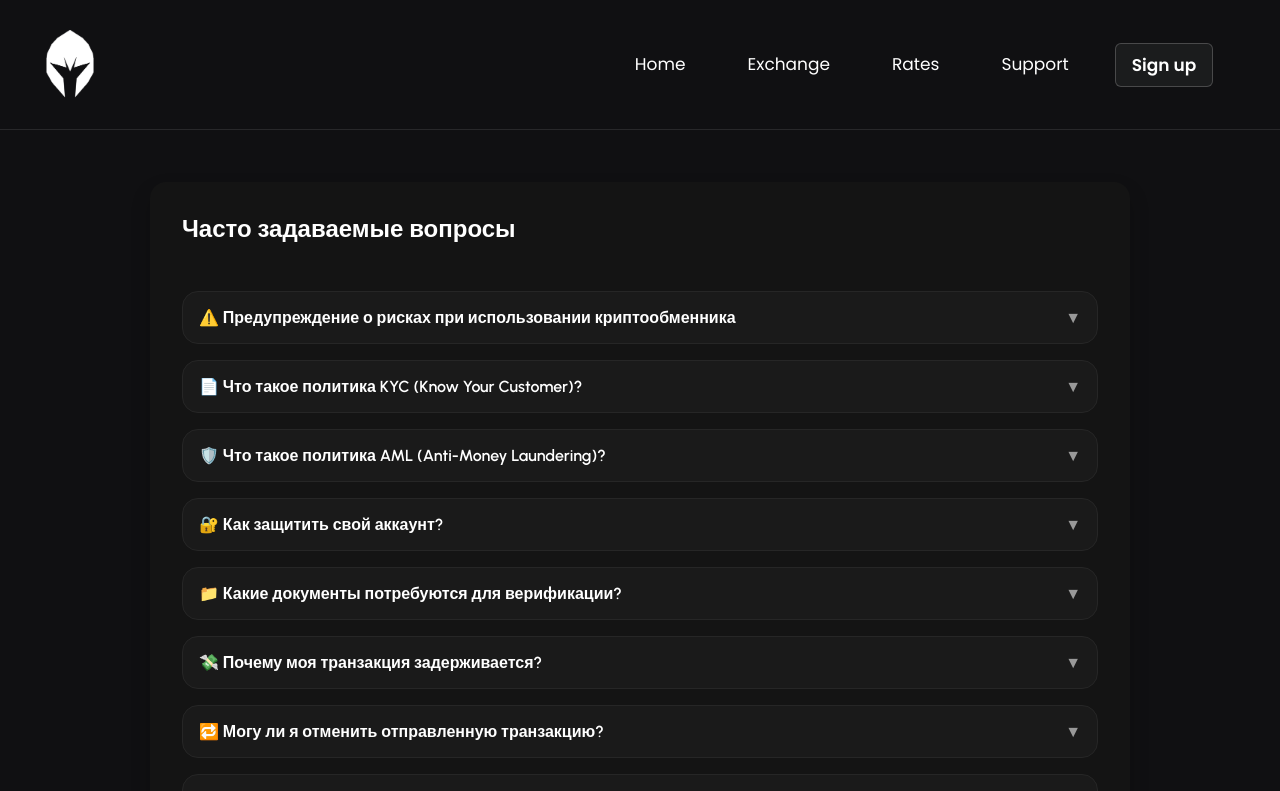
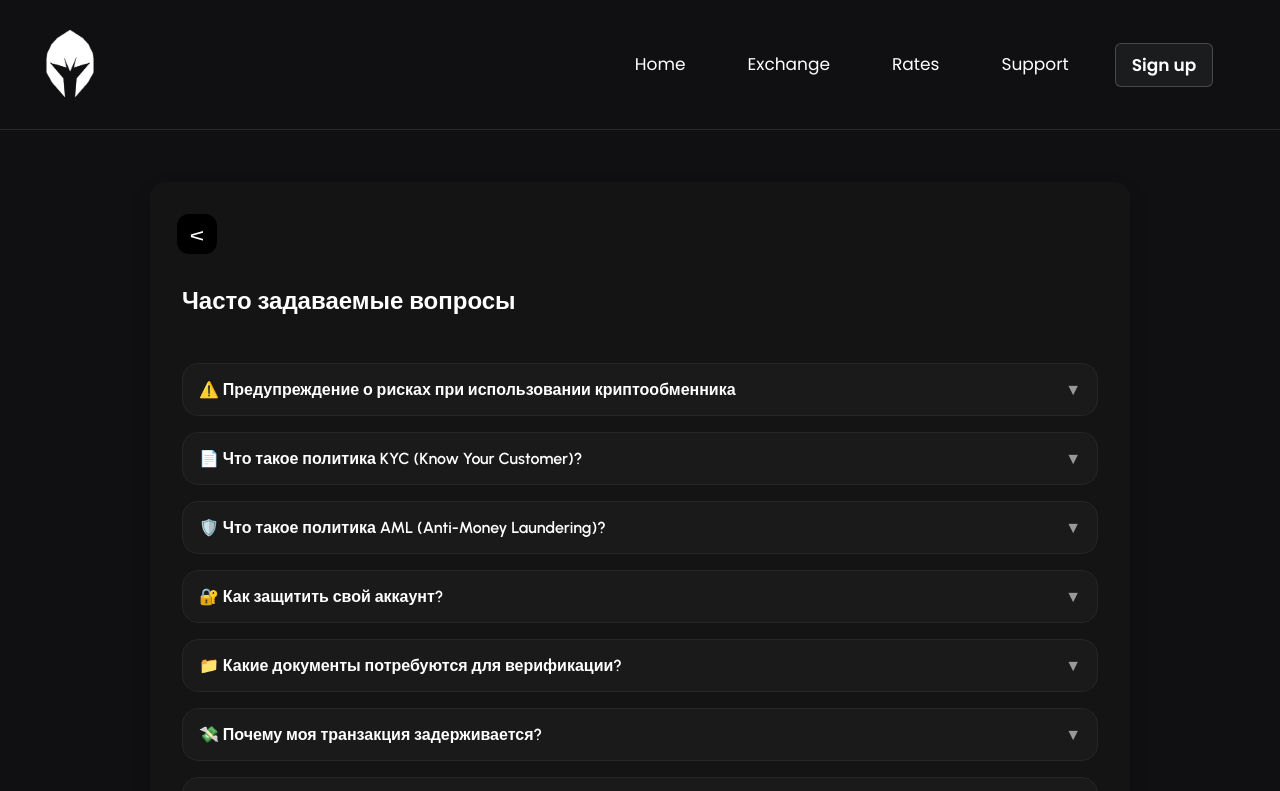
Before and after one commit to DaniilPolskov/TokNet, a React (Create React App) app in the folder toknet-frontend/: page /profile/faq in a window 1280 px wide. Shown: the top 791 px of the page. Built offline with nearby package versions, Linux system fonts and the light colour scheme; the HTML template or start-up script is replaced by a standard one.

Commit message:
hotfix: Added buttons that take the user back to the profile.

```diff
--- a/toknet-frontend/src/pages/FAQ.js
+++ b/toknet-frontend/src/pages/FAQ.js
@@ -1,5 +1,6 @@
 import React, { useState } from 'react';
 import './styles/Profile.css';
+import { useNavigate } from 'react-router-dom';
 
 const faqData = [
     {
@@ -65,15 +66,25 @@ const faqData = [
       }
   ];
 
+
 const FAQ = () => {
   const [openIndex, setOpenIndex] = useState(null);
+  const navigate = useNavigate();
 
   const toggleAnswer = (index) => {
     setOpenIndex(openIndex === index ? null : index);
   };
 
+  const handleBackToProfile = () => {
+    navigate('/profile');
+  };
+
   return (
     <div className="profile-container">
+      <button className="close-button" onClick={handleBackToProfile}>
+        &lt;
+      </button>
+
       <h2 className="faq-title">Часто задаваемые вопросы</h2>
       <div className="faq-list">
         {faqData.map((item, index) => (
@@ -83,9 +94,9 @@ const FAQ = () => {
               <span className="faq-arrow">{openIndex === index ? '▲' : '▼'}</span>
             </button>
             {openIndex === index && (
-            <div className="faq-answer">
+              <div className="faq-answer">
                 {typeof item.answer === 'string' ? item.answer : item.answer}
-            </div>
+              </div>
             )}
           </div>
         ))}
--- a/toknet-frontend/src/pages/TransactionHistory.js
+++ b/toknet-frontend/src/pages/TransactionHistory.js
@@ -1,10 +1,13 @@
 import React, { useEffect, useState } from "react";
+import { useNavigate } from "react-router-dom";  // Импортируем useNavigate
 import "./styles/Profile.css";
 import axios from "axios";
 
 const TransactionsPage = () => {
   const [transactions, setTransactions] = useState([]);
   const [sortOption, setSortOption] = useState("date_desc");
+
+  const navigate = useNavigate();  // Инициализируем navigate
 
   useEffect(() => {
     const fetchTransactions = async () => {
@@ -58,9 +61,18 @@ const TransactionsPage = () => {
     }
   });
 
+  const handleProfileClick = () => {
+    navigate('/profile');  // Используем navigate для перехода на профиль
+  };
+
   return (
     <div className="profile-container">
-      <h2 className="section-title">Transaction History</h2>
+      <div className="profile-header">
+        <button className="close-button" onClick={handleProfileClick}>
+          &lt;  {/* Это будет кнопка для возврата на страницу профиля */}
+        </button>
+        <h2 className="section-title">Transaction History</h2>
+      </div>
 
       <div className="transaction-filters">
         <button
--- a/toknet-frontend/src/pages/styles/Profile.css
+++ b/toknet-frontend/src/pages/styles/Profile.css
@@ -19,6 +19,23 @@
   display: flex;
   align-items: center;
   gap: 1.5rem;
+}
+
+.close-button {
+  background-color: #000;
+  border: none;
+  border-radius: 30%;
+  font-size: 24px;
+  color: #ffffff;
+  cursor: pointer;
+  padding: 10px;
+  margin-right: 10px;
+  width: 40px;
+  height: 40px;
+  display: flex;
+  justify-content: center;
+  align-items: center;
+  text-align: center;
 }
 
 .avatar {
```
